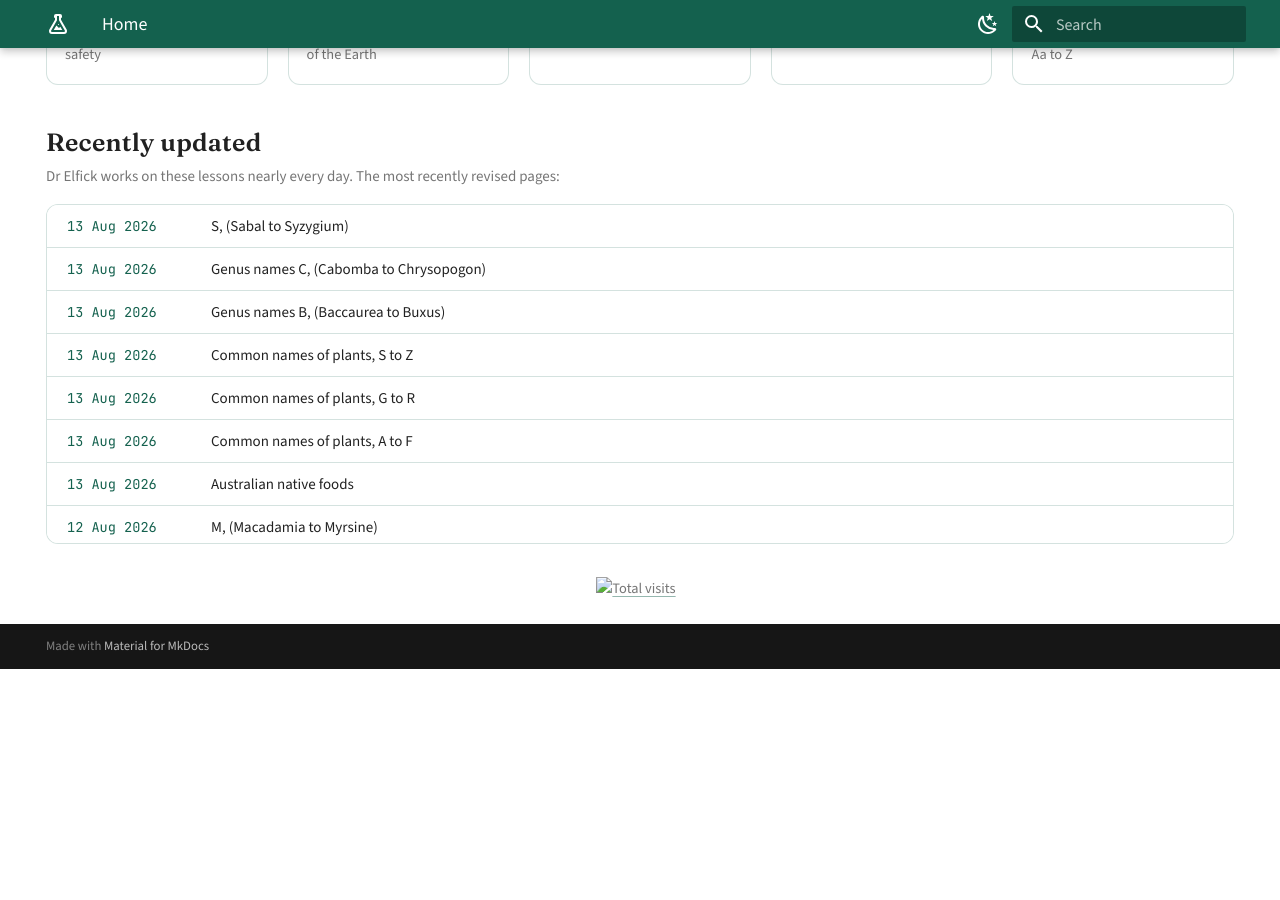
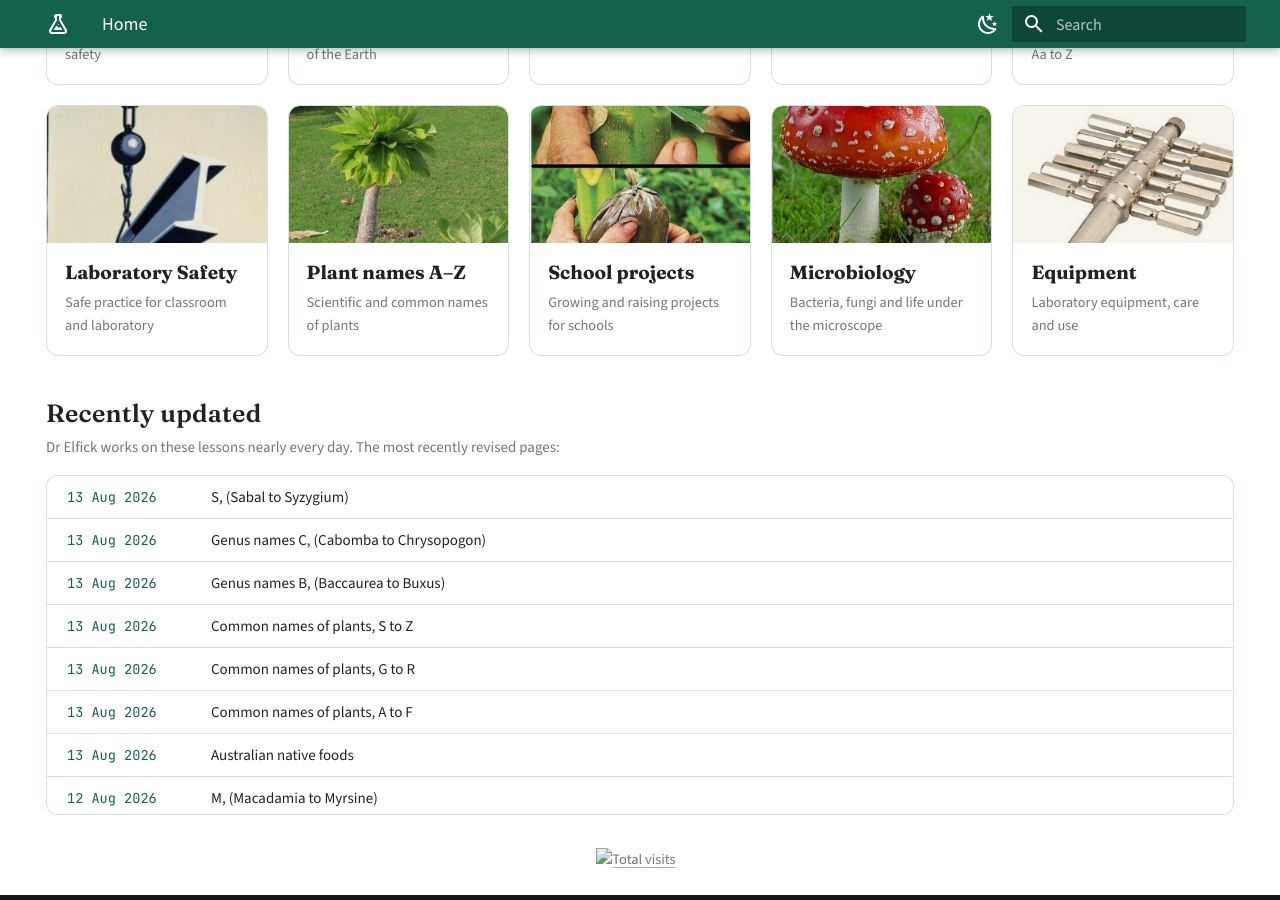
Before and after one commit to johnelfick/school-science-lessons-web, an MkDocs documentation site: the page built from docs/index.md, in a window 1280 px wide and 900 px high, scrolled down 1018 px. Built offline with MkDocs 1.6.1 and Material for MkDocs 9.7.7, drawn with Linux system fonts in a browser that asks for light colours; before the commit the page ends 1687 px from its top, so only the background shows below that.

Commit message:
Five more subject cards: Safety, Plant names, Projects, Microbiology, Equipment
Laboratory Safety (WPA 1930s poster, CC0 - credited), Plant names A-Z
(Brighamia), School projects (marcotting papaya), Microbiology (fly
agaric) and Equipment (cork borers) - the last four from John's own
images. Full 5x3 grid.

Co-Authored-By: Claude Fable 5 <noreply@anthropic.com>

```diff
--- a/docs/index.md
+++ b/docs/index.md
@@ -59,6 +59,26 @@ Dr&nbsp;John&nbsp;Elfick, School of Education, University of Queensland.</p>
     <div class="ssl-card-img"><img src="assets/cards/chemistry.jpg" alt=""></div>
     <div class="ssl-card-body"><b>Chemical index A–Z</b><span>Look up any substance, from Aa to Z</span></div>
   </a>
+  <a class="ssl-card" href="topics/topic03/">
+    <div class="ssl-card-img"><img src="assets/cards/safety.jpg" alt=""></div>
+    <div class="ssl-card-body"><b>Laboratory Safety</b><span>Safe practice for classroom and laboratory</span></div>
+  </a>
+  <a class="ssl-card" href="biology/UNBiologyTable/">
+    <div class="ssl-card-img"><img src="assets/cards/plants-john.jpg" alt="" style="object-position: 50% 20%"></div>
+    <div class="ssl-card-body"><b>Plant names A–Z</b><span>Scientific and common names of plants</span></div>
+  </a>
+  <a class="ssl-card" href="projects/ProjSchool/">
+    <div class="ssl-card-img"><img src="assets/cards/projects-john.jpg" alt=""></div>
+    <div class="ssl-card-body"><b>School projects</b><span>Growing and raising projects for schools</span></div>
+  </a>
+  <a class="ssl-card" href="biology/UNBiology4/">
+    <div class="ssl-card-img"><img src="assets/cards/microbio-john.jpg" alt="" style="object-position: 50% 35%"></div>
+    <div class="ssl-card-body"><b>Microbiology</b><span>Bacteria, fungi and life under the microscope</span></div>
+  </a>
+  <a class="ssl-card" href="physics/UNPh06/">
+    <div class="ssl-card-img"><img src="assets/cards/equipment-john.jpg" alt=""></div>
+    <div class="ssl-card-body"><b>Equipment</b><span>Laboratory equipment, care and use</span></div>
+  </a>
 </div>
 
 <h2 class="ssl-updates-title">Recently updated</h2>
```
Also changed, not shown: docs/credits.md (+1 -0 lines), docs/assets/cards/equipment-john.jpg (added), docs/assets/cards/microbio-john.jpg (added), docs/assets/cards/plants-john.jpg (added), docs/assets/cards/projects-john.jpg (added), docs/assets/cards/safety.jpg (added).
